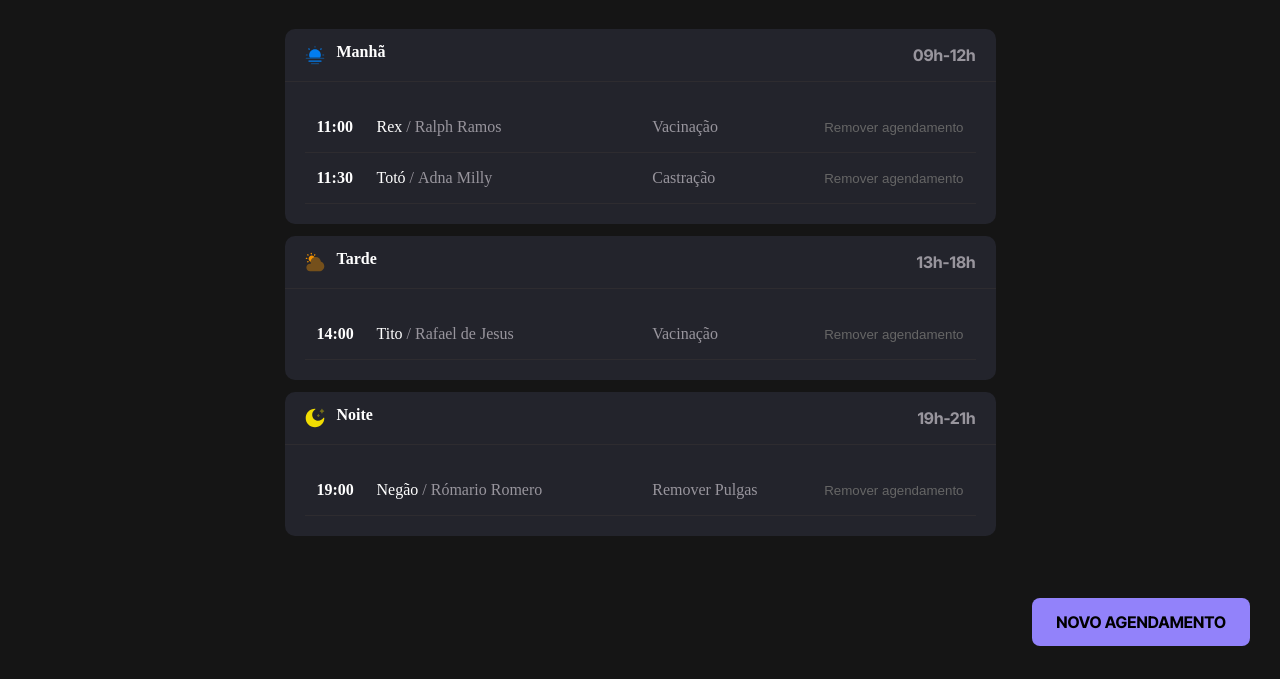
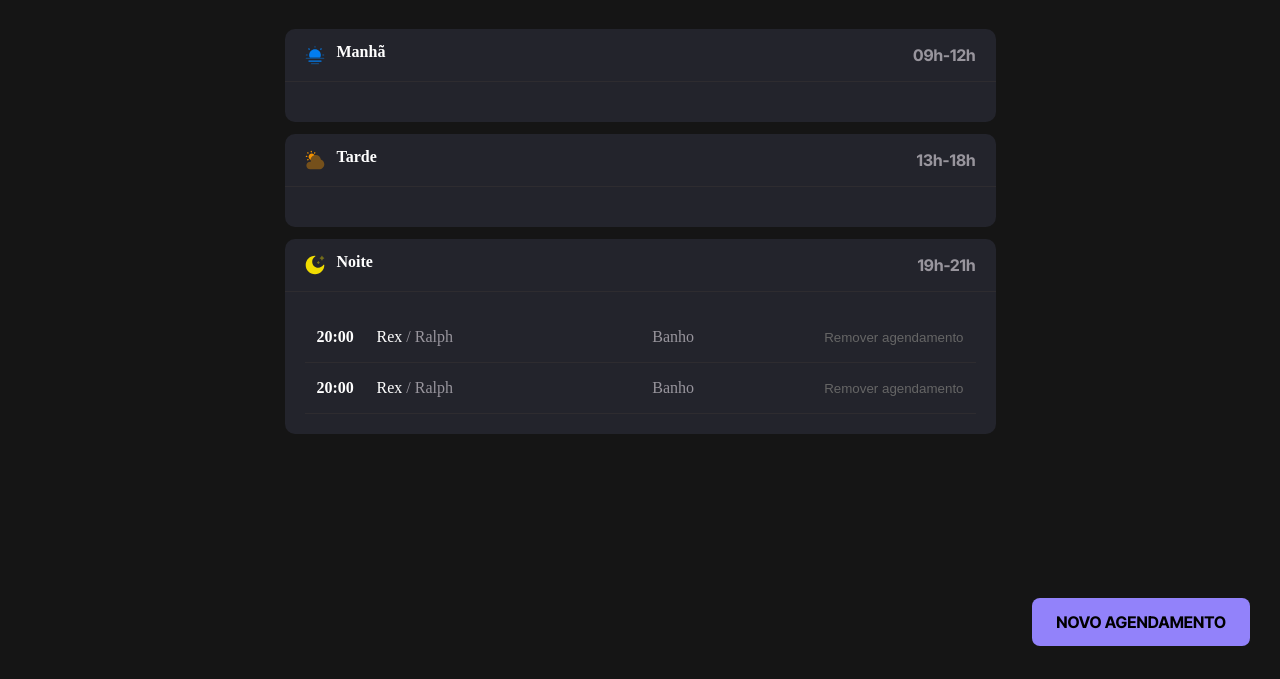
Before and after one commit to RalphCajazeira/Agendamento-Pet-Shop, a website built with webpack: page index.html in a window 1280 px wide. Shown: the part 121-800 px from the top of the page. Built offline with nearby package versions, Linux system fonts and the light colour scheme; data requests are answered from the project's data file; a web font is replaced by a local one.

Commit message:
Finished

```diff
--- a/index.html
+++ b/index.html
@@ -51,7 +51,7 @@
               <span>09h-12h</span>
             </header>
 
-            <ul id="period-morning" class="period" aria-label="Horatios ">
+            <ul id="period-morning" class="period">
               <!-- Exemplo  -->
               <li>
                 <strong>11:00</strong>
--- a/server.json
+++ b/server.json
@@ -1,5 +1,56 @@
 {
-  "schedules": [],
+  "schedules": [
+    {
+      "id": "80f2",
+      "nameTutor": "Ralph",
+      "namePet": "Rex",
+      "tutorNumber": "71 99177-1989",
+      "descService": "Banho",
+      "scheduleDate": "2025-07-12",
+      "scheduleTime": "20:00",
+      "creationDate": "2025-07-12T22:21:21.718Z"
+    },
+    {
+      "id": "4a4d",
+      "nameTutor": "Ralph",
+      "namePet": "Rex",
+      "tutorNumber": "71 99177-1989",
+      "descService": "Banho",
+      "scheduleDate": "2025-07-12",
+      "scheduleTime": "20:00",
+      "creationDate": "2025-07-12T22:21:23.373Z"
+    },
+    {
+      "id": "7202",
+      "nameTutor": "Ralph",
+      "namePet": "Rex",
+      "tutorNumber": "71 99177-1989",
+      "descService": "Banho",
+      "scheduleDate": "2025-07-13",
+      "scheduleTime": "9:00",
+      "creationDate": "2025-07-12T22:21:30.529Z"
+    },
+    {
+      "id": "1f46",
+      "nameTutor": "Ralph",
+      "namePet": "Rex",
+      "tutorNumber": "71 99177-1989",
+      "descService": "Banho",
+      "scheduleDate": "2025-07-13",
+      "scheduleTime": "13:00",
+      "creationDate": "2025-07-12T22:21:34.686Z"
+    },
+    {
+      "id": "d3a8",
+      "nameTutor": "Ralph",
+      "namePet": "Rex",
+      "tutorNumber": "71 99177-1989",
+      "descService": "Banho",
+      "scheduleDate": "2025-07-13",
+      "scheduleTime": "19:00",
+      "creationDate": "2025-07-12T22:21:38.179Z"
+    }
+  ],
   "openingHours": [
     [
       "9:00",
--- a/src/modules/form/hours-load.js
+++ b/src/modules/form/hours-load.js
@@ -34,6 +34,7 @@ export function hoursLoad({ date }) {
       schedulesTime.appendChild(option);
     } else {
       schedulesTime.appendChild(option);
+
       option.disabled = true;
     }
   });
--- a/src/modules/form/submit.js
+++ b/src/modules/form/submit.js
@@ -1,40 +1,69 @@
+import dayjs from "dayjs";
 import { openModal, closeModal } from "../../utils/modal-control";
 
 const formSchedule = document.getElementById("form-schedule");
 const modal = document.getElementById("modal-schedule");
 const newSchedule = document.querySelector("#btn-new-schedule");
 
-// ✅ Abrir o modal
+// Abre o modal ao clicar no botão
 newSchedule.addEventListener("click", () => {
   openModal(modal);
 });
 
-// ✅ Enviar o formulário
+// Envia o formulário de novo agendamento
 formSchedule.onsubmit = (event) => {
-  event.preventDefault();
+  event.preventDefault(); // previne recarregamento da página
 
-  const data = getFormData();
-  const scheduleItem = createScheduleItem(data);
+  const formData = getFormData(); // coleta os dados do formulário
 
-  const [dayHours] = document.getElementById("schedule-time").value.split(":");
+  // Salva no banco de dados (JSON Server)
+  fetch("http://localhost:3333/schedules", {
+    method: "POST",
+    headers: {
+      "Content-Type": "application/json",
+    },
+    body: JSON.stringify(formData),
+  })
+    .then((response) => response.json())
+    .then((result) => {
+      console.log("Agendamento criado com sucesso!", result);
 
-  console.log(Number(dayHours));
+      // Verifica se a data do agendamento é igual à data atualmente exibida
+      const scheduleDate = formData.scheduleDate;
+      const currentDate = document.getElementById("current-date").value;
+
+      if (scheduleDate === currentDate) {
+        // Cria o elemento visual do agendamento com o ID retornado do backend
+        const scheduleItem = createScheduleItem({
+          ...formData,
+          id: result.id,
+        });
+
+        const [dayHours] = formData.scheduleTime.split(":");
+        const hour = Number(dayHours);
 
         const periodMorning = document.getElementById("period-morning");
         const periodAfternoon = document.getElementById("period-afternoon");
         const periodNight = document.getElementById("period-night");
 
-  if (dayHours <= 12) {
+        // Insere o agendamento no período correspondente (manhã, tarde ou noite)
+        if (hour <= 12) {
           periodMorning.appendChild(scheduleItem);
-  } else if (dayHours > 12 && dayHours < 18) {
+        } else if (hour < 18) {
           periodAfternoon.appendChild(scheduleItem);
         } else {
           periodNight.appendChild(scheduleItem);
         }
+      }
 
-  closeModal(modal);
+      closeModal(modal); // fecha o modal após o envio
+    })
+    .catch((error) => {
+      console.error("Erro ao criar agendamento:", error);
+    });
 };
 
+// Coleta os dados preenchidos no formulário
 function getFormData() {
   return {
     nameTutor: document.getElementById("name-tutor").value,
@@ -43,11 +72,20 @@ function getFormData() {
     descService: document.getElementById("desc-service").value,
     scheduleDate: document.getElementById("schedule-date").value,
     scheduleTime: document.getElementById("schedule-time").value,
+    creationDate: dayjs().toISOString(), // salva a data de criação
   };
 }
 
-function createScheduleItem({ namePet, nameTutor, descService, scheduleTime }) {
+// Cria visualmente o agendamento na tela
+export function createScheduleItem({
+  namePet,
+  nameTutor,
+  descService,
+  scheduleTime,
+  id,
+}) {
   const li = document.createElement("li");
+  li.dataset.id = id; // armazena o ID no DOM para poder deletar depois
 
   const strong = document.createElement("strong");
   strong.textContent = scheduleTime;
@@ -63,7 +101,26 @@ function createScheduleItem({ namePet, nameTutor, descService, scheduleTime }) {
   const button = document.createElement("button");
   button.classList.add("remove-schedule");
   button.textContent = "Remover agendamento";
-  button.addEventListener("click", () => li.remove());
+
+  // Ao clicar no botão "Remover agendamento", faz DELETE no servidor e remove da tela
+  button.addEventListener("click", () => {
+    const scheduleId = li.dataset.id;
+
+    if (scheduleId) {
+      fetch(`http://localhost:3333/schedules/${scheduleId}`, {
+        method: "DELETE",
+      })
+        .then(() => {
+          li.remove();
+          console.log(`Agendamento ${scheduleId} removido com sucesso.`);
+        })
+        .catch((err) => {
+          console.error("Erro ao remover agendamento do servidor:", err);
+        });
+    } else {
+      li.remove(); // fallback caso não haja ID
+    }
+  });
 
   li.appendChild(strong);
   li.appendChild(div);
@@ -73,24 +130,16 @@ function createScheduleItem({ namePet, nameTutor, descService, scheduleTime }) {
   return li;
 }
 
-// ✅ Fechar ao clicar fora do conteúdo
+// Fecha o modal ao clicar fora do conteúdo
 modal.addEventListener("click", (event) => {
   if (event.target === event.currentTarget) {
     closeModal(modal);
   }
 });
 
-// ✅ Botão voltar do celular fecha modal
+// Botão voltar do celular fecha modal
 window.addEventListener("popstate", () => {
   if (modal.classList.contains("active")) {
     closeModal(modal);
   }
 });
-
-// ✅ Remover agendamento
-document.addEventListener("click", (event) => {
-  if (event.target.classList.contains("remove-schedule")) {
-    const li = event.target.closest("li");
-    if (li) li.remove();
-  }
-});
--- a/src/modules/page-load.js
+++ b/src/modules/page-load.js
@@ -3,7 +3,6 @@ import { schedulesDay } from "./schedules/load";
 import { hoursLoad } from "./form/hours-load";
 const selectedDate = document.getElementById("current-date");
 const scheduleDate = document.getElementById("schedule-date");
-
 
 const currentDate = dayjs(new Date());
 
--- a/src/modules/schedules/load.js
+++ b/src/modules/schedules/load.js
@@ -1,4 +1,63 @@
+import { createScheduleItem } from "../form/submit";
+
 export function schedulesDay() {
-  // Buscar agendamentos na API que está sendo usado pelo page-load.js
-  console.log("Pegando agendamentos na API...");
+  const currentDateInput = document.getElementById("current-date");
+
+  // Função que carrega os dados filtrados com base na data atual
+  function fetchAndFilterSchedules() {
+    const currentDate = currentDateInput.value;
+
+    if (!currentDate) return; // evita erros se estiver vazio
+
+    fetch("http://localhost:3333/schedules")
+      .then((response) => response.json())
+      .then((schedules) => {
+        const filtered = schedules.filter((schedule) => {
+          return schedule.scheduleDate === currentDate;
+        });
+
+        // console.log("Filtrados:", filtered);
+
+        // limpa todos os itens anteriores antes de renderizar os novos
+        const periodMorning = document.getElementById("period-morning");
+        const periodAfternoon = document.getElementById("period-afternoon");
+        const periodNight = document.getElementById("period-night");
+
+        periodMorning.innerHTML = "";
+        periodAfternoon.innerHTML = "";
+        periodNight.innerHTML = "";
+
+        // agora sim pode iterar e preencher
+        filtered.forEach((schedule) => {
+          const { namePet, nameTutor, descService, scheduleTime } = schedule;
+          const dayHours = Number(scheduleTime.split(":")[0]);
+
+          const item = createScheduleItem({
+            namePet,
+            nameTutor,
+            descService,
+            scheduleTime,
+          });
+
+          if (dayHours <= 12) {
+            periodMorning.appendChild(item);
+          } else if (dayHours < 18) {
+            periodAfternoon.appendChild(item);
+          } else {
+            periodNight.appendChild(item);
+          }
+        });
+
+        // Aqui você pode renderizar os agendamentos filtrados na interface
+      })
+      .catch((error) => {
+        console.error("Erro ao buscar agendamentos:", error);
+      });
+  }
+
+  // Executa assim que a função é chamada (ex: ao carregar a página)
+  fetchAndFilterSchedules();
+
+  // Executa sempre que o campo de data for alterado
+  currentDateInput.addEventListener("change", fetchAndFilterSchedules);
 }
```
Lines whose indentation alone changed are shown as unchanged.
